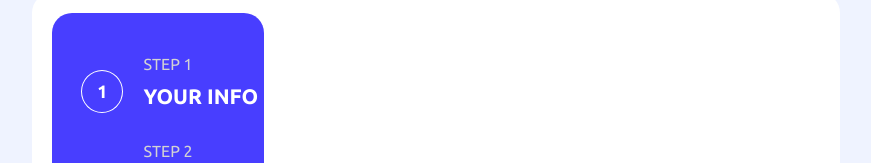
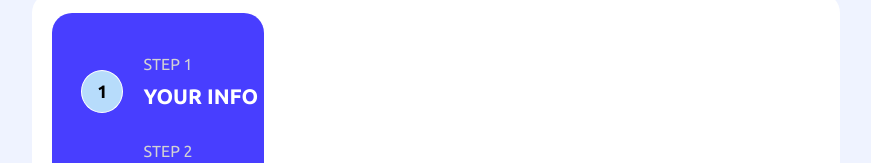
Before and after one commit to Arnemix/step-by-step-form, a React (Create React App) app: page / in a window 1280 px wide. Shown: the part 147-310 px from the top of the page, without its empty margins (204-1075 px from the left). Built offline with nearby package versions, Linux system fonts and the light colour scheme.

Commit message:
Ajout d'un active step au css

```diff
--- a/src/App.js
+++ b/src/App.js
@@ -14,9 +14,10 @@ function App() {
                 <div className="form-sidebar">
                     {Object.keys(STEPS).map((key, index) => {
                         let className = "sidebar-step " + key.toLowerCase();
+                        let active = index === 0 ? "sidebar-step-number actual-step" : "sidebar-step-number";
                         return (
                             <div className={className}>
-                                <div className="sidebar-step-number">{index + 1}</div>
+                                <div className={active}>{index + 1}</div>
                                 <div>
                                     <span className="sidebar-step-text">STEP {index + 1}</span>
                                     <h3 className="sidebar-step-title">{STEPS[key].toUpperCase()}</h3>
--- a/src/App.scss
+++ b/src/App.scss
@@ -57,3 +57,9 @@
 .sidebar-step-title {
     margin-top: 10px;
 }
+
+.actual-step {
+    background-color: #b7dcfb !important;
+    color: black !important;
+    transition: 1s !important;
+}
```
